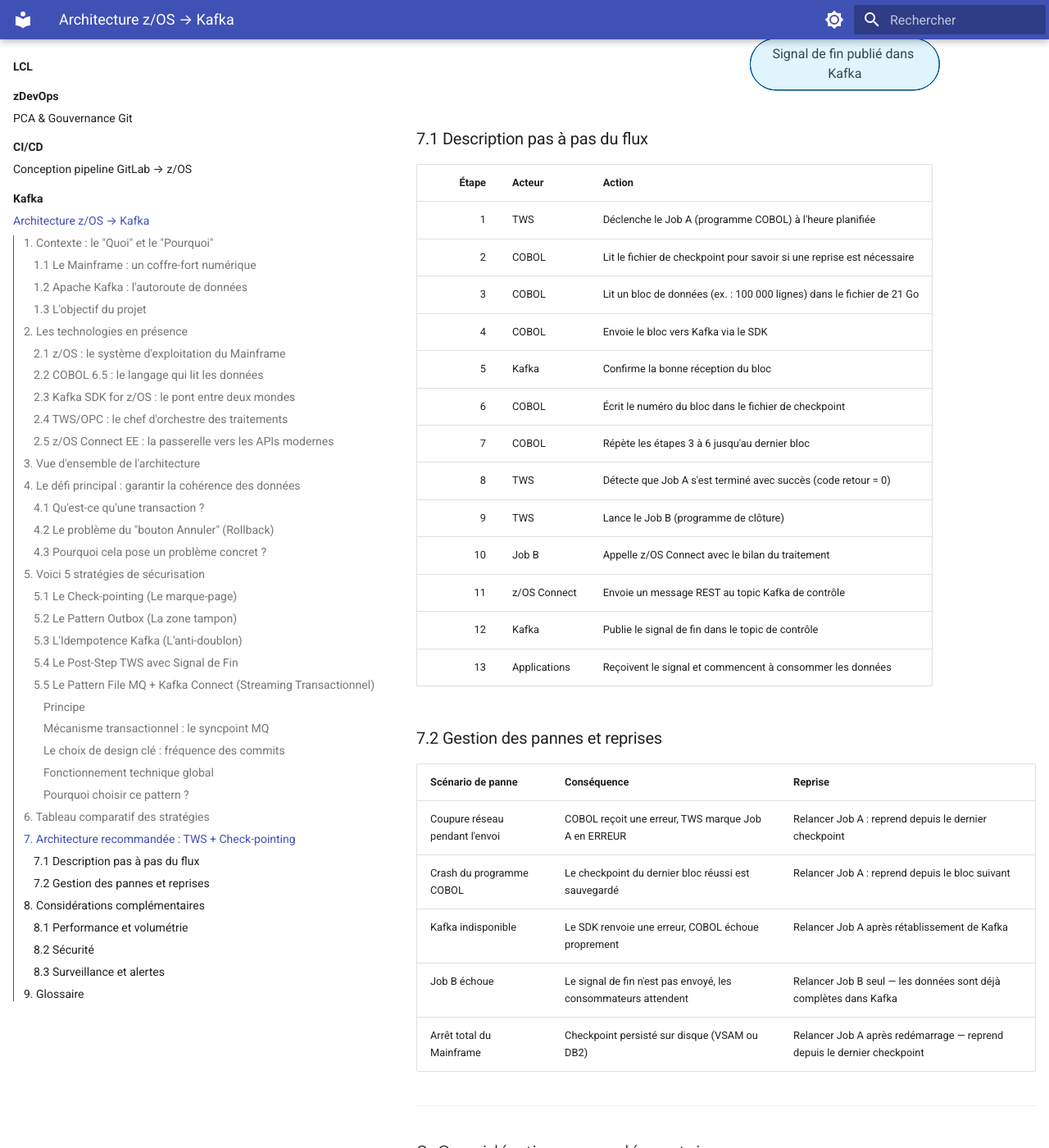
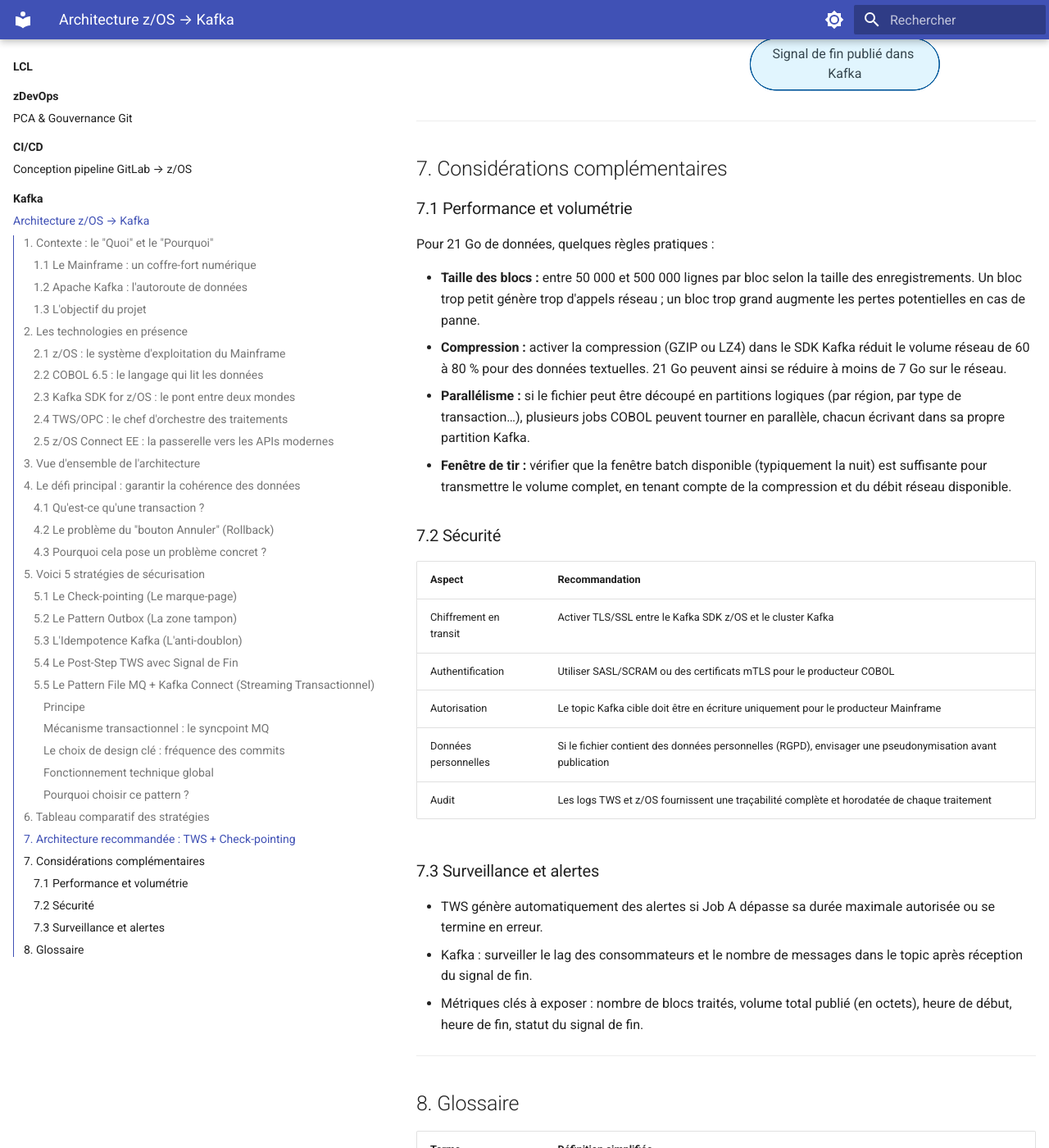
Before and after one commit to namnetes/alm_notes, an MkDocs documentation site: the page built from docs/lcl/kafka/architecture-zos-kafka.md, in a window 1280 px wide and 1400 px high, scrolled down 13506 px. Shown: the whole window at 82% size. Built offline with MkDocs 1.6.1 and Material for MkDocs 9.7.7, drawn with Linux system fonts in a browser that asks for light colours; some of the changed text lies outside the part shown.

Commit message:
fix: remove sections 7.1 and 7.2, renumber chapters 8→7 and 9→8

````diff
--- a/docs/lcl/kafka/architecture-zos-kafka.md
+++ b/docs/lcl/kafka/architecture-zos-kafka.md
@@ -461,39 +461,11 @@ flowchart TD
     end
 ```
 
-### 7.1 Description pas à pas du flux
-
-| Étape | Acteur       | Action                                                                 |
-| ----: | ------------ | ---------------------------------------------------------------------- |
-|     1 | TWS          | Déclenche le Job A (programme COBOL) à l'heure planifiée               |
-|     2 | COBOL        | Lit le fichier de checkpoint pour savoir si une reprise est nécessaire |
-|     3 | COBOL        | Lit un bloc de données (ex. : 100 000 lignes) dans le fichier de 21 Go |
-|     4 | COBOL        | Envoie le bloc vers Kafka via le SDK                                   |
-|     5 | Kafka        | Confirme la bonne réception du bloc                                    |
-|     6 | COBOL        | Écrit le numéro du bloc dans le fichier de checkpoint                  |
-|     7 | COBOL        | Répète les étapes 3 à 6 jusqu'au dernier bloc                          |
-|     8 | TWS          | Détecte que Job A s'est terminé avec succès (code retour = 0)          |
-|     9 | TWS          | Lance le Job B (programme de clôture)                                  |
-|    10 | Job B        | Appelle z/OS Connect avec le bilan du traitement                       |
-|    11 | z/OS Connect | Envoie un message REST au topic Kafka de contrôle                      |
-|    12 | Kafka        | Publie le signal de fin dans le topic de contrôle                      |
-|    13 | Applications | Reçoivent le signal et commencent à consommer les données              |
-
-### 7.2 Gestion des pannes et reprises
-
-| Scénario de panne              | Conséquence                                                    | Reprise                                                                 |
-| ------------------------------ | -------------------------------------------------------------- | ----------------------------------------------------------------------- |
-| Coupure réseau pendant l'envoi | COBOL reçoit une erreur, TWS marque Job A en ERREUR            | Relancer Job A : reprend depuis le dernier checkpoint                   |
-| Crash du programme COBOL       | Le checkpoint du dernier bloc réussi est sauvegardé            | Relancer Job A : reprend depuis le bloc suivant                         |
-| Kafka indisponible             | Le SDK renvoie une erreur, COBOL échoue proprement             | Relancer Job A après rétablissement de Kafka                            |
-| Job B échoue                   | Le signal de fin n'est pas envoyé, les consommateurs attendent | Relancer Job B seul — les données sont déjà complètes dans Kafka        |
-| Arrêt total du Mainframe       | Checkpoint persisté sur disque (VSAM ou DB2)                   | Relancer Job A après redémarrage — reprend depuis le dernier checkpoint |
-
 ---
 
-## 8. Considérations complémentaires
+## 7. Considérations complémentaires
 
-### 8.1 Performance et volumétrie
+### 7.1 Performance et volumétrie
 
 Pour 21 Go de données, quelques règles pratiques :
 
@@ -502,7 +474,7 @@ Pour 21 Go de données, quelques règles pratiques :
 - **Parallélisme :** si le fichier peut être découpé en partitions logiques (par région, par type de transaction…), plusieurs jobs COBOL peuvent tourner en parallèle, chacun écrivant dans sa propre partition Kafka.
 - **Fenêtre de tir :** vérifier que la fenêtre batch disponible (typiquement la nuit) est suffisante pour transmettre le volume complet, en tenant compte de la compression et du débit réseau disponible.
 
-### 8.2 Sécurité
+### 7.2 Sécurité
 
 | Aspect                 | Recommandation                                                                                           |
 | ---------------------- | -------------------------------------------------------------------------------------------------------- |
@@ -512,7 +484,7 @@ Pour 21 Go de données, quelques règles pratiques :
 | Données personnelles   | Si le fichier contient des données personnelles (RGPD), envisager une pseudonymisation avant publication |
 | Audit                  | Les logs TWS et z/OS fournissent une traçabilité complète et horodatée de chaque traitement              |
 
-### 8.3 Surveillance et alertes
+### 7.3 Surveillance et alertes
 
 - TWS génère automatiquement des alertes si Job A dépasse sa durée maximale autorisée ou se termine en erreur.
 - Kafka : surveiller le lag des consommateurs et le nombre de messages dans le topic après réception du signal de fin.
@@ -520,7 +492,7 @@ Pour 21 Go de données, quelques règles pratiques :
 
 ---
 
-## 9. Glossaire
+## 8. Glossaire
 
 | Terme                   | Définition simplifiée                                                                                                                                                                    |
 | ----------------------- | ---------------------------------------------------------------------------------------------------------------------------------------------------------------------------------------- |
````
